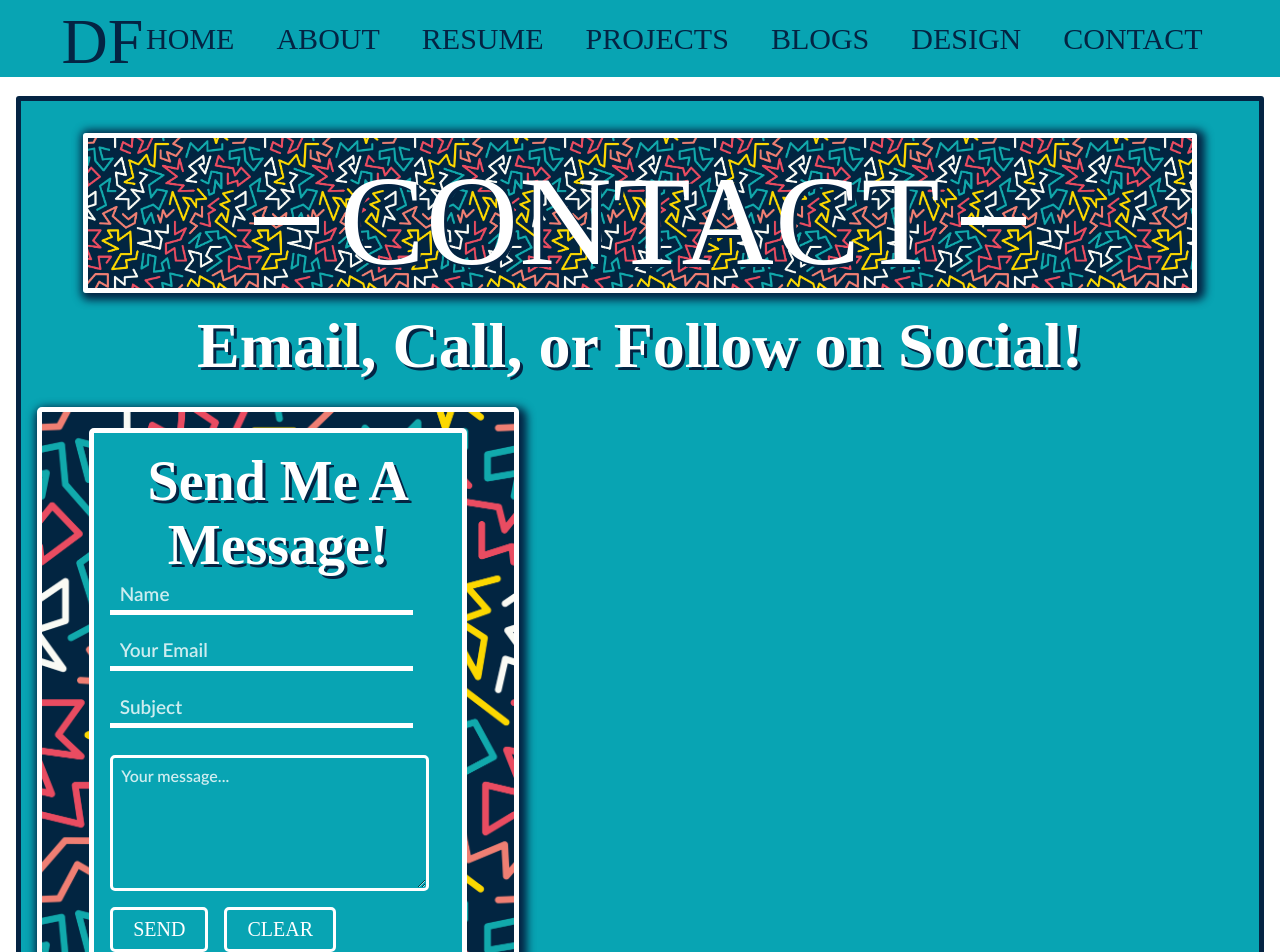
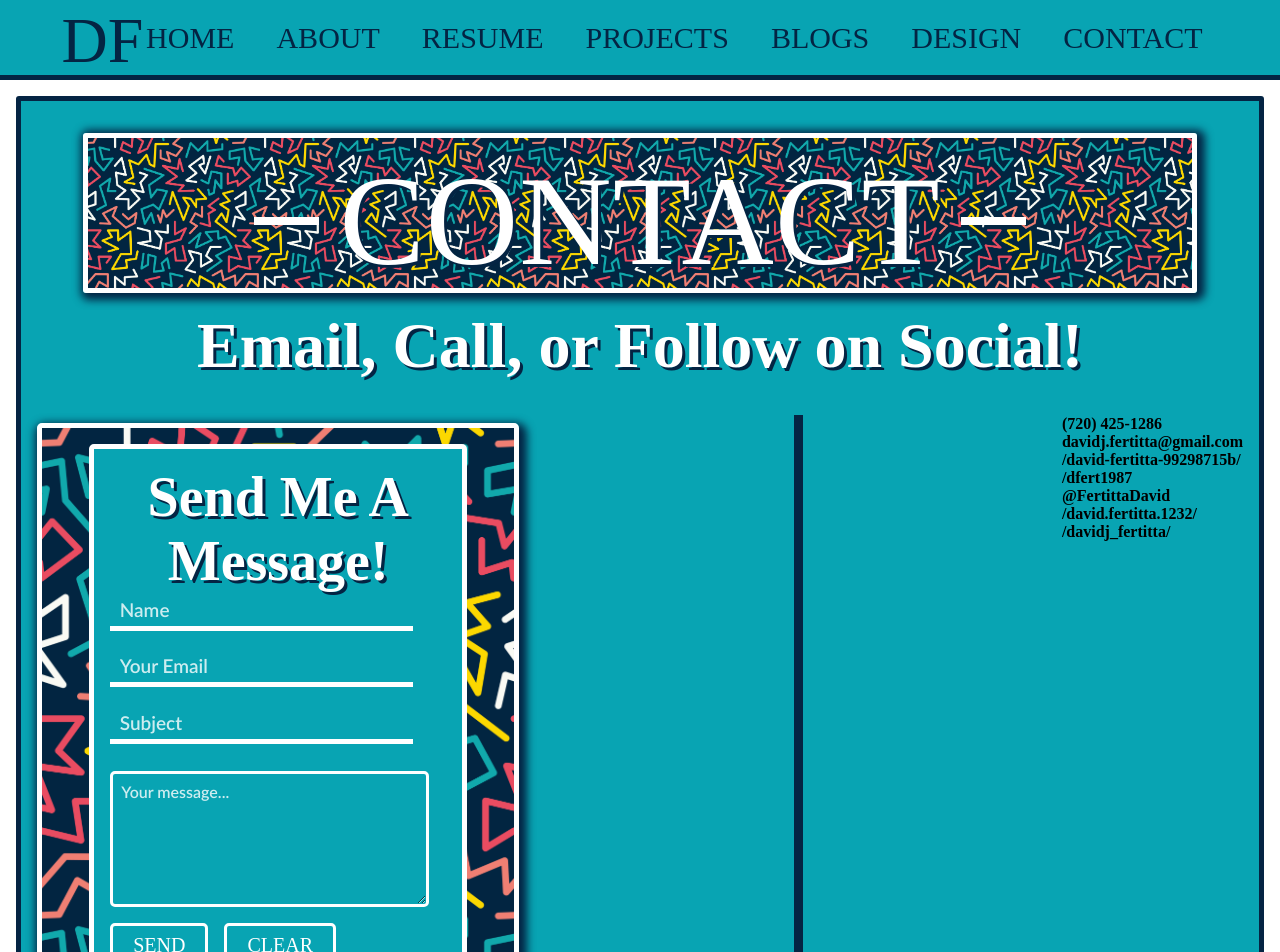
Before and after one commit to dfert1987/Portfolio, a React (Create React App) app: page /contact in a window 1280 px wide. Shown: the top 952 px of the page. Built offline with nearby package versions, Linux system fonts and the light colour scheme.

Commit message:
divider added. outline for right side in html. and projects page card fix

```diff
--- a/src/Components/Nav/NavBar.css
+++ b/src/Components/Nav/NavBar.css
@@ -9,7 +9,7 @@
 .navbar {
   align-items: center;
   background: var(--turquoise);
-  border-bottom: 3px solid white;
+  border-bottom: 5px solid var(--dark);
   display: flex;
   font-size: 1.2rem;
   height: 80px;
--- a/src/Pages/Contact/Contact.css
+++ b/src/Pages/Contact/Contact.css
@@ -14,7 +14,6 @@
   border-radius: 3px;
   display: flex;
   flex-direction: column;
-  height: 100%;
   margin: 1em;
 }
 
@@ -54,6 +53,7 @@
 .main-container {
   display: flex;
   flex-direction: column;
+  height: 100%;
   margin: 1em;
   max-width: 100%;
 }
@@ -80,8 +80,11 @@
 }
 
 .form-side {
+  background: transparent;
   display: flex;
   flex-direction: column;
+  justify-content: left;
+  margin-right: auto;
   margin-top: 0.5em;
   width: 40%;
 }
@@ -162,8 +165,8 @@ textarea::placeholder {
   font-family: var(--Lato);
   font-size: 16px;
   opacity: 80%;
+  text-align: left;
   text-shadow: none;
-  text-align: left;
 }
 
 textarea:focus {
@@ -175,9 +178,23 @@ textarea:focus {
   display: flex;
   flex-direction: row;
   margin-top: 1em;
-  justify-content: left;
 }
 
 .btn1 {
   margin-right: 1em;
 }
+
+.divider {
+  background-color: var(--dark);
+  border-left: 5px solid var(--dark);
+  height: 34em;
+  margin-left: 1em;
+  margin-right: auto;
+  width: 0.75%;
+}
+
+.body-container {
+  display: flex;
+  flex-direction: row;
+  width: 100%;
+}
--- a/src/Pages/Contact/Contact.js
+++ b/src/Pages/Contact/Contact.js
@@ -52,6 +52,7 @@ export default function Contact() {
                 Email, Call, or Follow on Social!
               </h4>
             </div>
+            <div className='body-container'>
               <div className='form-side'>
                 <div className='form-container'>
                   <form className='contact-form' onSubmit={sendEmail}>
@@ -110,7 +111,35 @@ export default function Contact() {
                   </form>
                 </div>
               </div>
-            <div className='contact-side'></div>
+              <div className='divider'></div>
+              <div className='contact-side'>
+                <div className='contact-methods-container'>
+                  <div className='phone-container'>
+                    <h4 className='method phone'>(720) 425-1286</h4>
+                  </div>
+                  <div className='email-container'>
+                    <h4 className='method email'>davidj.fertitta@gmail.com</h4>
+                  </div>
+                  <div className='linkedIn-container'>
+                    <h4 className='method linkedIn'>
+                      /david-fertitta-99298715b/
+                    </h4>
+                  </div>
+                  <div className='github-container'>
+                    <h4 className='method gitHub'>/dfert1987</h4>
+                  </div>
+                  <div className='twitter-container'>
+                    <h4 className='method twitter'>@FertittaDavid</h4>
+                  </div>
+                  <div className='facebook-container'>
+                    <h4 className='method facebook'>/david.fertitta.1232/</h4>
+                  </div>
+                  <div className='instagram-container'>
+                    <h4 className='method instagram'>/davidj_fertitta/</h4>
+                  </div>
+                </div>
+              </div>
+            </div>
           </div>
         </div>
       </div>
--- a/src/Pages/Projects/Projects.js
+++ b/src/Pages/Projects/Projects.js
@@ -98,7 +98,7 @@ const Projects = () => {
                   </Link>
                   <a href='https://www.neurocann.com/'>
                     <Button buttonStyle='btn--outline' className='demo-button'>
-                      VISIT COMPANY SITE
+                      VISIT SITE
                     </Button>
                   </a>
                 </div>
@@ -120,6 +120,13 @@ const Projects = () => {
                   allows to catalog species of fish caught, as well as organize
                   their own personal tacklebox.
                 </p>
+                <div className='stack-container'>
+                  <h3 className='stack-title'>Stack:</h3>
+                  <div className='logos'>
+                    <img className='logo1' src={reactLogo} alt='React Logo' />
+                    <img className='logo2' src={railsLogo} alt='Rails Logo' />
+                  </div>
+                </div>
                 <div className='button-container'>
                   <a href='https://www.youtube.com/watch?v=-zv0Unm8neM'>
                     <Button buttonStyle='btn--primary' className='demo-button'>
@@ -131,13 +138,6 @@ const Projects = () => {
                       VISIT REPO
                     </Button>
                   </a>
-                </div>
-                <div className='stack-container'>
-                  <h3 className='stack-title'>Stack:</h3>
-                  <div className='logos'>
-                    <img className='logo1' src={reactLogo} alt='React Logo' />
-                    <img className='logo2' src={railsLogo} alt='Rails Logo' />
-                  </div>
                 </div>
               </div>
             </div>
@@ -159,6 +159,13 @@ const Projects = () => {
                   discover and listen to new music from around the globe by
                   interacting with sleek interactive maps!
                 </p>
+                <div className='stack-container'>
+                  <h3 className='stack-title'>Stack:</h3>
+                  <div className='logos'>
+                    <img className='logo1' src={jsLogo} alt='Javascript Logo' />
+                    <img className='logo2' src={railsLogo} alt='Rails Logo' />
+                  </div>
+                </div>
                 <div className='button-container'>
                   <Link to='/'>
                     <Button buttonStyle='btn--primary' className='demo-button'>
@@ -170,13 +177,6 @@ const Projects = () => {
                       VISIT REPO
                     </Button>
                   </a>
-                </div>
-                <div className='stack-container'>
-                  <h3 className='stack-title'>Stack:</h3>
-                  <div className='logos'>
-                    <img className='logo1' src={jsLogo} alt='Javascript Logo' />
-                    <img className='logo2' src={railsLogo} alt='Rails Logo' />
-                  </div>
                 </div>
               </div>
             </div>
@@ -196,6 +196,17 @@ const Projects = () => {
                   vendors. (This is a very rough start, to an idea. Would love
                   to flush this out and fix it up in the future.)
                 </p>
+                <div className='stack-container'>
+                  <h3 className='stack-title'>Stack:</h3>
+                  <div className='logos'>
+                    <img
+                      className='logo1'
+                      src={nativeLogo}
+                      alt='React Native Logo'
+                    />
+                    <img className='logo2' src={railsLogo} alt='Rails Logo' />
+                  </div>
+                </div>
                 <div className='button-container'>
                   <Link to='/'>
                     <Button buttonStyle='btn--primary' className='demo-button'>
@@ -208,17 +219,6 @@ const Projects = () => {
                     </Button>
                   </a>
                 </div>
-                <div className='stack-container'>
-                  <h3 className='stack-title'>Stack:</h3>
-                  <div className='logos'>
-                    <img
-                      className='logo1'
-                      src={nativeLogo}
-                      alt='React Native Logo'
-                    />
-                    <img className='logo2' src={railsLogo} alt='Rails Logo' />
-                  </div>
-                </div>
               </div>
             </div>
           </div>
```
Lines whose indentation alone changed are shown as unchanged.
